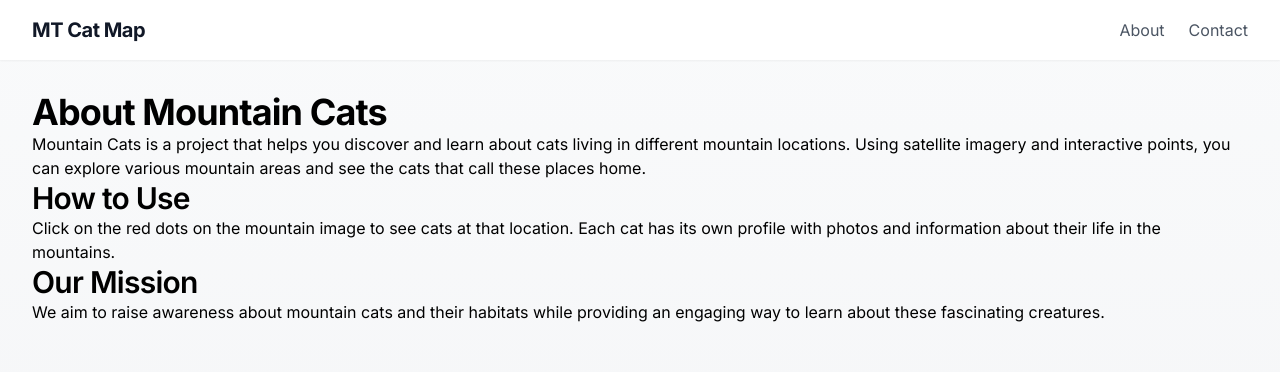
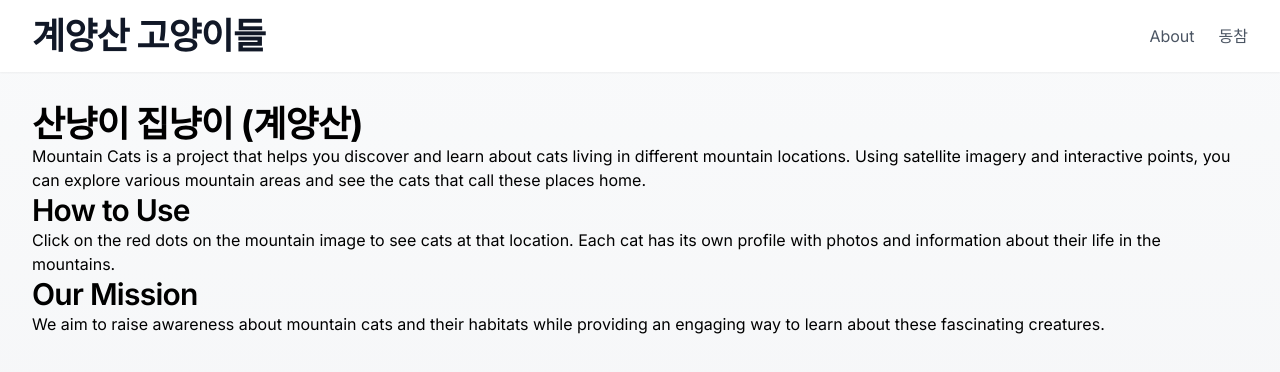
Before and after one commit to wwolfyy/mohocat, a Next.js app: page /about in a window 1280 px wide. Shown: the top 372 px of the page. Built offline with nearby package versions, Linux system fonts and the light colour scheme.

Commit message:
batch commit

```diff
--- a/src/app/about/page.tsx
+++ b/src/app/about/page.tsx
@@ -2,7 +2,7 @@ export default function About() {
   return (
     <div className="max-w-7xl mx-auto px-4 sm:px-6 lg:px-8">
       <div className="prose prose-lg mx-auto">
-        <h1>About Mountain Cats</h1>
+        <h1>산냥이 집냥이 (계양산)</h1>
         <p>
           Mountain Cats is a project that helps you discover and learn about cats
           living in different mountain locations. Using satellite imagery and
--- a/src/app/layout.tsx
+++ b/src/app/layout.tsx
@@ -2,6 +2,7 @@ import type { Metadata } from 'next';
 import { Inter } from 'next/font/google';
 import './globals.css';
 import Navigation from '@/components/Navigation';
+import Link from 'next/link';
 
 const inter = Inter({ subsets: ['latin'] });
 
@@ -21,7 +22,9 @@ export default function RootLayout({
         <div className="min-h-screen bg-gradient-to-b from-gray-50 to-gray-100">
           <header className="bg-white shadow-sm">
             <div className="max-w-7xl mx-auto px-4 sm:px-6 lg:px-8 py-4 flex justify-between items-center">
-              <h1 className="text-xl font-bold text-gray-900">MT Cat Map</h1>
+              <Link href="/" className="text-xl font-bold text-gray-900 hover:text-blue-600 transition-colors">
+                <h1>계양산 고양이들</h1>
+              </Link>
               <Navigation />
             </div>
           </header>
--- a/src/components/Navigation.tsx
+++ b/src/components/Navigation.tsx
@@ -15,7 +15,7 @@ export default function Navigation() {
         href="/contact"
         className="text-gray-600 hover:text-gray-900 transition-colors"
       >
-        Contact
+        동참
       </Link>
     </nav>
   );
```
Also changed, not shown: 1 other file (tests, documents, lock files or other folders).
